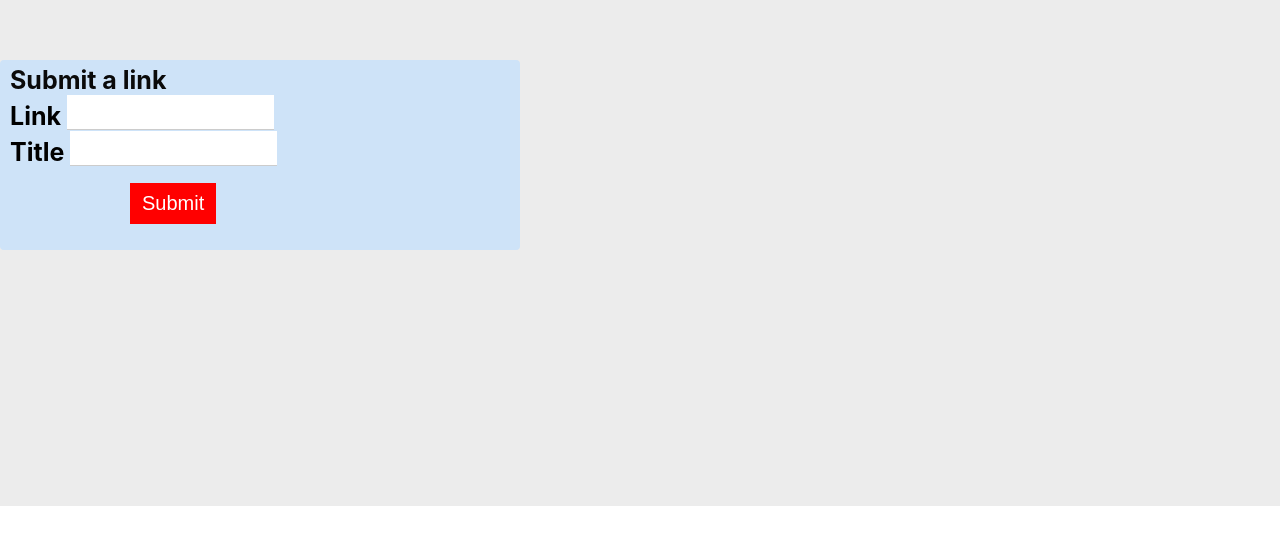
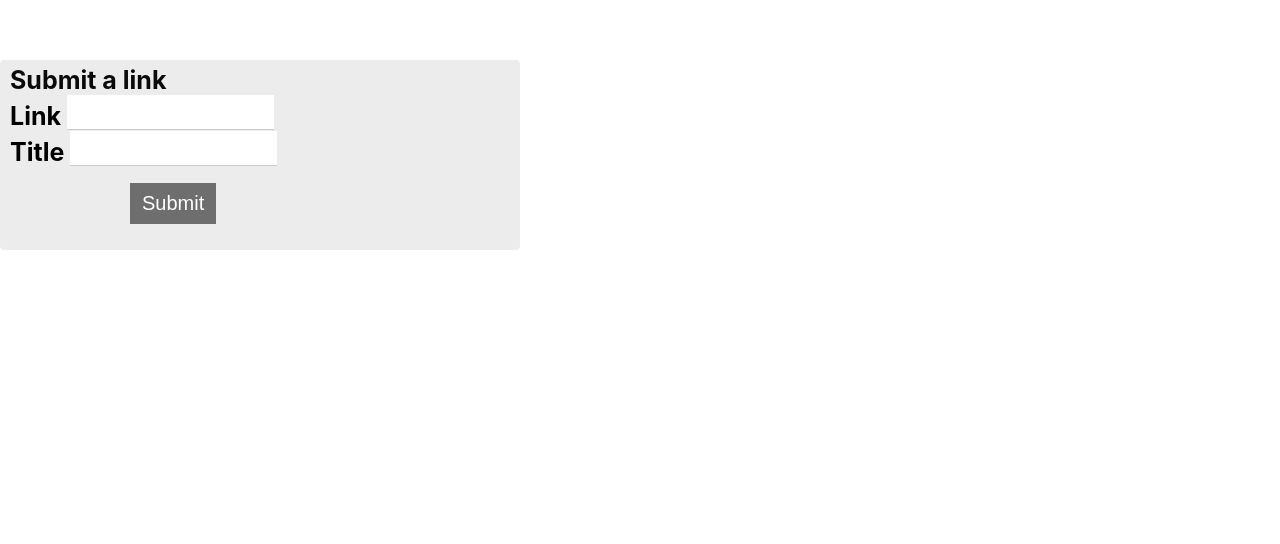
Before and after one commit to AmmanMeb/Fullstack, a React (Create React App) app in the folder Client/: page /SubmitPage in a window 1280 px wide. Shown: the part 196-740 px from the top of the page. Built offline with nearby package versions, Linux system fonts and the light colour scheme.

Commit message:
Add files via upload

```diff
--- a/Client/src/components/submitPageComponents/submitPage.scss
+++ b/Client/src/components/submitPageComponents/submitPage.scss
@@ -2,7 +2,6 @@ $black: rgb(10, 10, 10);
 $fifty: 50%;
 $negativefifty: -50%;
 $backgroundcolor: rgb(236, 236, 236);
-$secondarybackgroundcolor: rgb(197, 194, 194);
 $defaultfontsize: 25px;
 $defaultfontweight: bold;
 
@@ -12,17 +11,9 @@ $defaultfontweight: bold;
     font-size: $defaultfontsize;
 }
 
-.centered {
-    position: absolute;
-    top: $fifty;
-    left: $fifty;
-    transform: translate($negativefifty, $negativefifty);
-    text-align: center;
-    background-color: $secondarybackgroundcolor;
-}
+
 
 .float {
- background-color: $backgroundcolor;
  padding-bottom: 20%;
  padding-top: 20%;
 }
@@ -41,7 +32,7 @@ input {
 
   button {
     padding: 9px 12px;
-    background-color: rgb(255, 0, 0);
+    background-color: rgb(110, 110, 110);
     border: none;
     margin-bottom: 2vh;
     font-size: 20px;
@@ -57,7 +48,7 @@ input {
 
   .type {
     width: 500px;
-    background-color: #cee3f8;
+    background-color: $backgroundcolor;
     border-radius: 4px;
     padding: 5px 10px 10px 10px;
     font-size: large;
```
